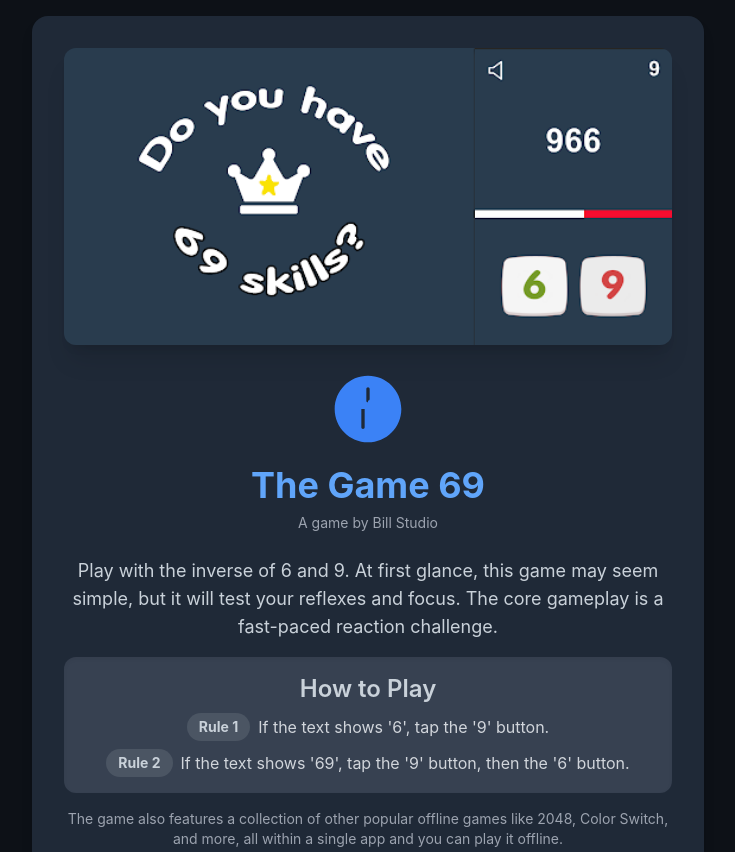
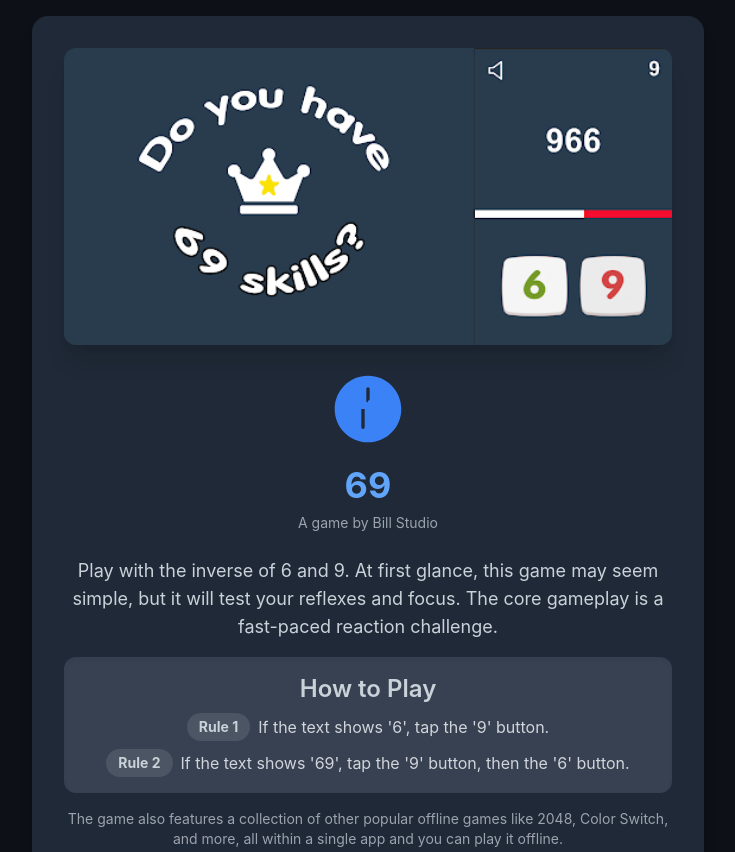
Before and after one commit to billphong/69, a plain HTML site: page index.html in a window 1280 px wide. Shown: the top 852 px of the page, without its empty margins (272-1007 px from the left). Drawn offline with nearby package versions, Linux system fonts and the light colour scheme.

Commit message:
Update index.html

```diff
--- a/index.html
+++ b/index.html
@@ -26,7 +26,7 @@
             <svg class="w-20 h-20 text-blue-500 mb-4" fill="currentColor" viewBox="0 0 24 24">
                 <path d="M12 2C6.48 2 2 6.48 2 12s4.48 10 10 10 10-4.48 10-10S17.52 2 12 2zm-1 15.5c0 .28-.22.5-.5.5s-.5-.22-.5-.5V12h1v5.5zm1-7.5c-.28 0-.5-.22-.5-.5V6c0-.28.22-.5.5-.5s.5.22.5.5v3c0 .28-.22.5-.5.5z"/>
             </svg>
-            <h1 class="text-4xl font-bold text-center text-blue-400">The Game 69</h1>
+            <h1 class="text-4xl font-bold text-center text-blue-400">69</h1>
             <p class="text-sm text-gray-400 mt-2 text-center">A game by Bill Studio</p>
         </div>
 
```
